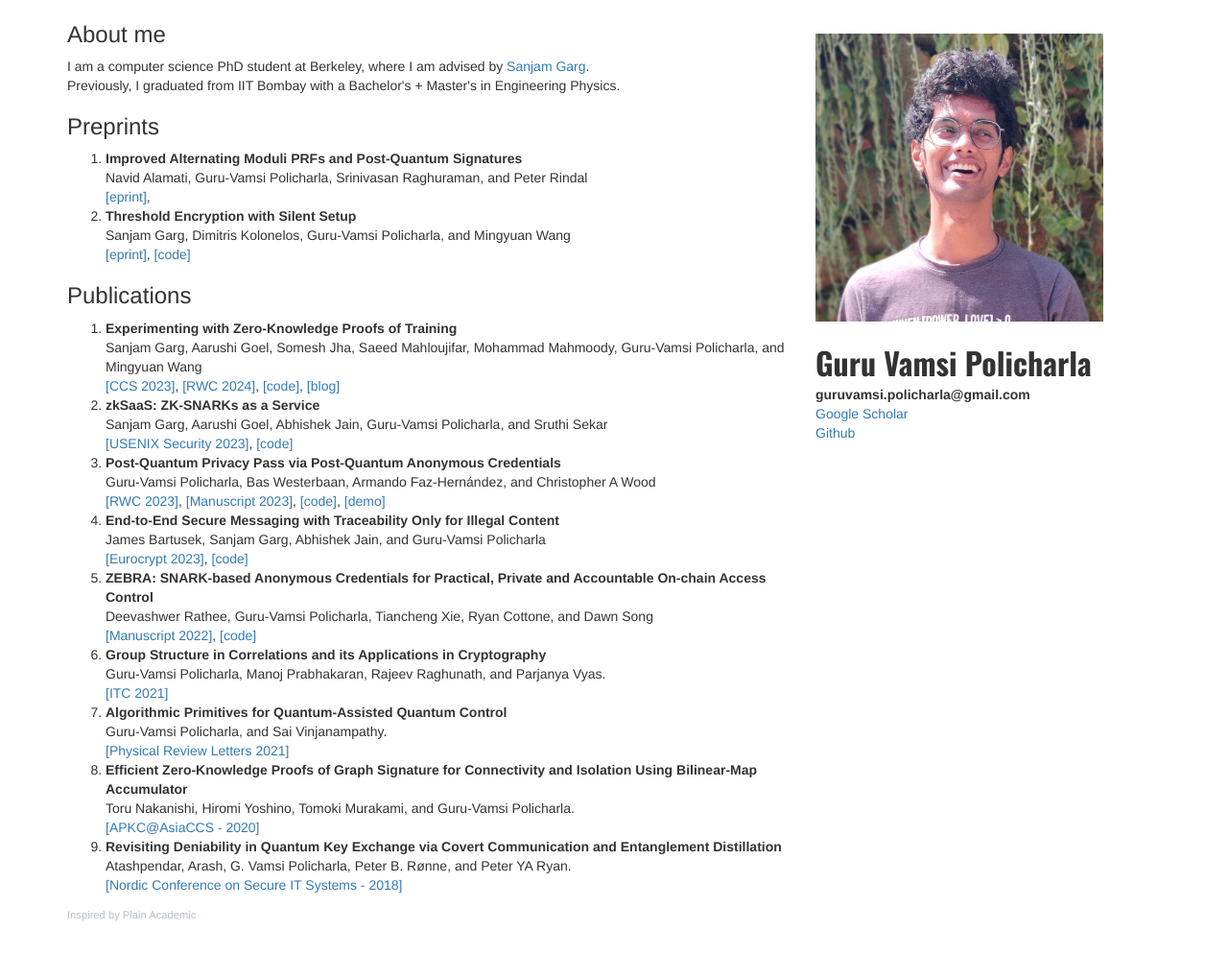
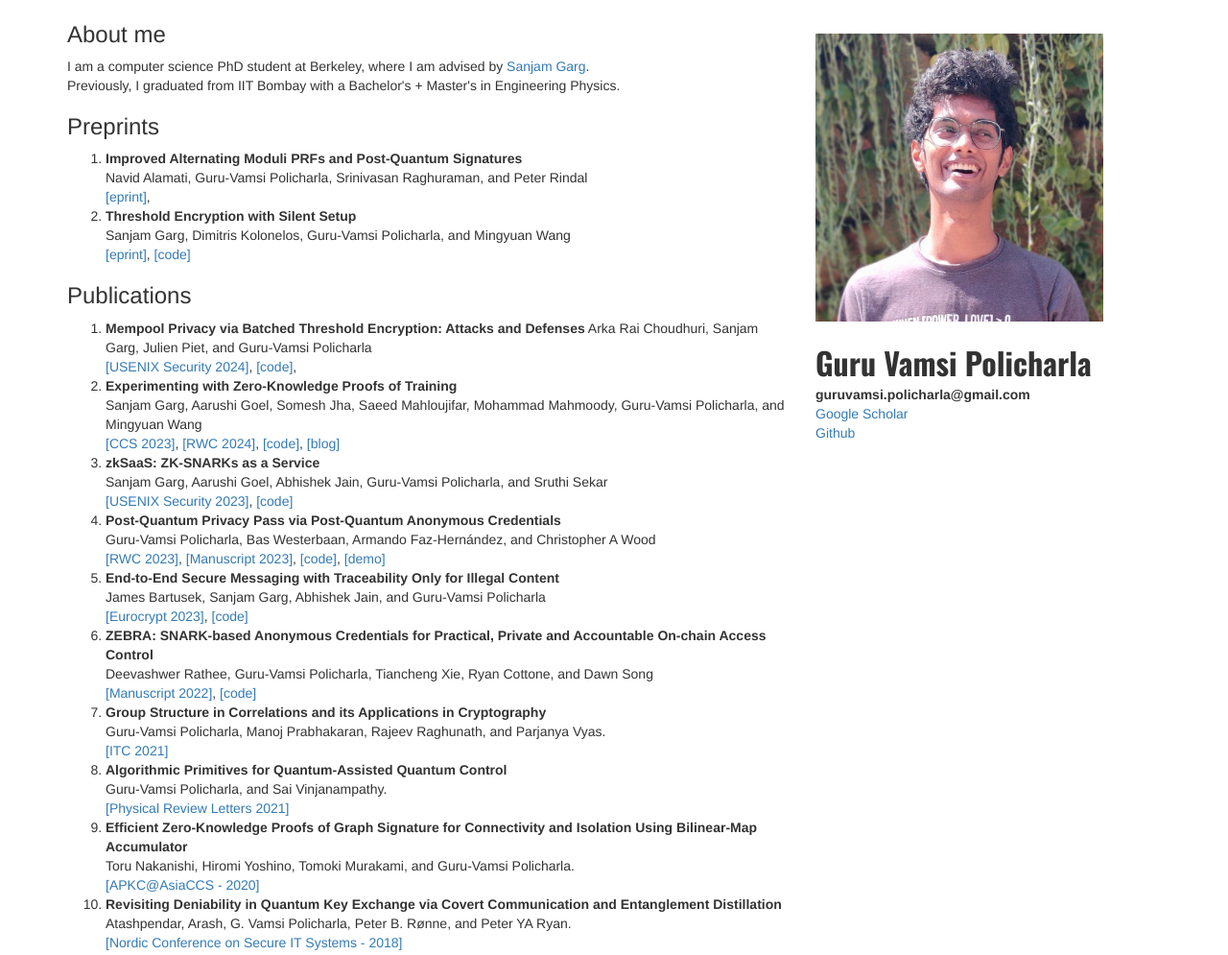
Before and after one commit to guruvamsi-policharla/guruvamsi-policharla.github.io, a plain HTML site: page index.html in a window 1280 px wide. Shown: the top 995 px of the page at 96% size. Before the commit the page ends 962 px from the top, so only its background shows below. Drawn offline with nearby package versions, Linux system fonts and the light colour scheme.

Commit message:
added batched-threshold

```diff
--- a/index.html
+++ b/index.html
@@ -45,6 +45,12 @@
 
                 <h3 id="publications">Publications</h3>
                 <ol>
+                    <li><b>Mempool Privacy via Batched Threshold Encryption: Attacks and Defenses</b>
+                        Arka Rai Choudhuri, Sanjam Garg, Julien Piet, and Guru-Vamsi Policharla <br>
+                        <a href="https://eprint.iacr.org/">[USENIX Security 2024]</a>,
+                        <a href="https://github.com/guruvamsi-policharla/batched-threshold-encryption">[code]</a>,
+                        <!-- <a href="">[blog]</a> -->
+                    </li>
                     <li><b>Experimenting with Zero-Knowledge Proofs of Training</b> <br>
                         Sanjam Garg, Aarushi Goel, Somesh Jha, Saeed Mahloujifar, Mohammad Mahmoody, Guru-Vamsi
                         Policharla, and Mingyuan Wang <br>
```
